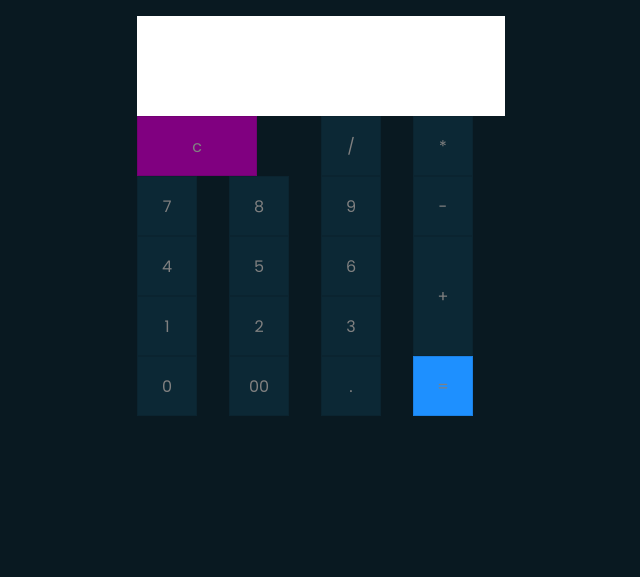
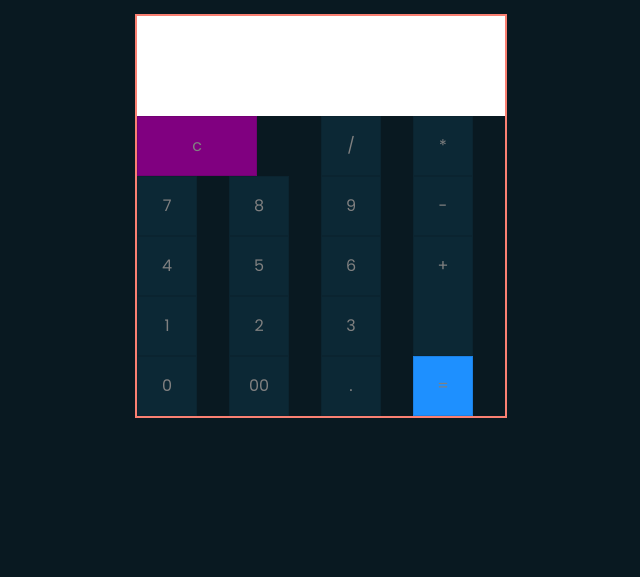
Before and after one commit to Ghidyon/JS-Calculator-1, a plain HTML site: page index.html in a window 1280 px wide. Shown: the part 223-800 px from the top of the page, without its empty margins (319-959 px from the left). Drawn offline with Linux system fonts and the light colour scheme.

Commit message:
second commit

```diff
--- a/index.html
+++ b/index.html
@@ -1,17 +1,19 @@
 <!DOCTYPE html>
 <html lang="en">
+
 <head>
     <meta charset="UTF-8">
     <meta name="viewport" content="width=device-width, initial-scale=1.0">
     <link rel="stylesheet" type="text/css" href="style.css">
-    <title>A  SIMPLE CALCULATOR</title>
+    <title>A SIMPLE CALCULATOR</title>
 </head>
+
 <body>
     <div class="header">
         <h1>A SIMPLE CALCULATOR</h1>
     </div>
     <form class="calculator" name="calc">
-        <input class="value" type="text" name="txt" readonly="">
+        <input class="value" type="text" name="txt" readonly>
         <span class="num clear" onclick="document.calc.txt.value =''">c</span>
         <span class="num" onclick="document.calc.txt.value +='/'">/</span>
         <span class="num" onclick="document.calc.txt.value +='*'">*</span>
@@ -32,4 +34,5 @@
         <span class="num equal" onclick="document.calc.txt.value =eval(calc.txt.value)">=</span>
     </form>
 </body>
+
 </html>
--- a/style.css
+++ b/style.css
@@ -27,8 +27,11 @@ h1 {
     position: relative;
     display: grid;
     width: fit-content;
+    border: 2px solid salmon;
 }
+
 .calculator .value {
+    width: 100%;
     grid-column: span 4;
     height: 100px;
     text-align: right;
@@ -36,20 +39,20 @@ h1 {
     outline: none;
     padding: 10px;
     font-size: 18px;
+}
 
-}
 form {
-    width: 2rem;
     justify-content: center;
     margin-top: 30px;
 }
+
 .calculator span {
-    display: grid;
     width: 60px;
     height: 60px;
+    padding: 1rem 0;
     color: gray;
     background: #0c2835;
-    place-items: center;
+    text-align: center;
     border: 1px solid rgba(0,0,0,0.1);
 }
 .calculator span:active {
```
